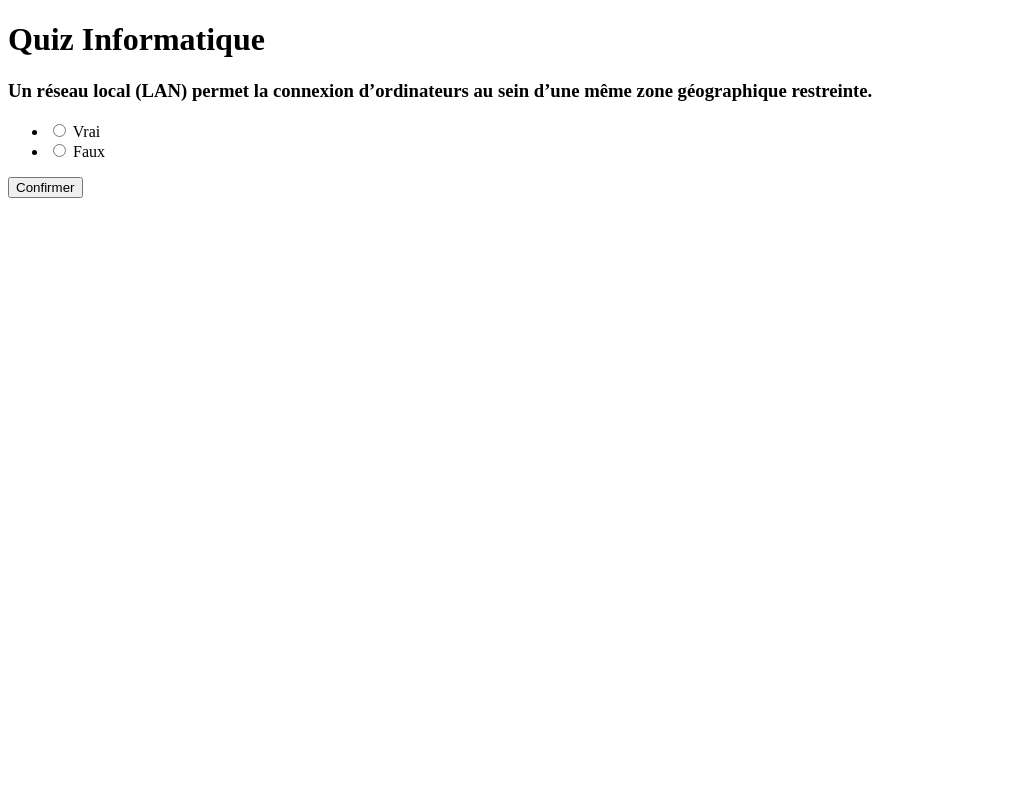
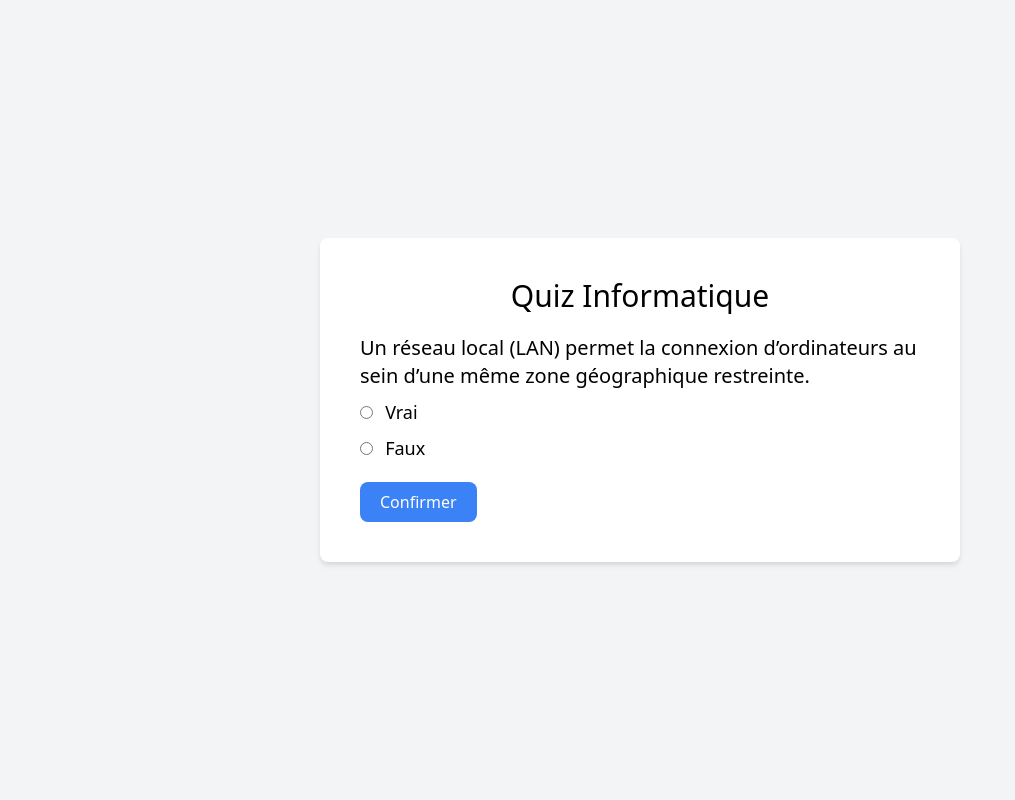
Before and after one commit to lefarmer01600/EPSI-on-jouait, a Flask app: page / in a window 1280 px wide. Shown: the whole page, without its empty margins (0-1015 px from the left). Run offline with Flask 3, Linux system fonts and the light colour scheme.

Commit message:
feat: css

```diff
--- a/app.py
+++ b/app.py
@@ -25,7 +25,6 @@ def submit():
     global answer
     if request.method == 'POST':
         user_answer = request.form.getlist('question')[0]
-        print(user_answer)
         if user_answer == answer:
             return render_template('answer.html', reponse="Bonne réponse")
         return render_template('answer.html',reponse="Mauvaise réponse")
--- a/templates/home.html
+++ b/templates/home.html
@@ -5,25 +5,28 @@
     <meta charset="UTF-8">
     <meta name="viewport" content="width=device-width, initial-scale=1.0">
     <title>Quiz Informatique</title>
+    <link href="https://cdn.jsdelivr.net/npm/tailwindcss@2.2.19/dist/tailwind.min.css" rel="stylesheet">
 </head>
 
-<body>
-    <h1>Quiz Informatique</h1>
+<body class="bg-gray-100 flex items-center justify-center h-screen">
+    <div class="bg-white p-10 rounded-lg shadow-md w-1/2">
+        <h1 class="text-3xl mb-5 text-center">Quiz Informatique</h1>
 
         <form action="/submit" method="post">
-        <div>
-            <h3>{{ question.question }}</h3>
+            <div class="mb-5">
+                <h3 class="text-xl mb-2">{{ question.question }}</h3>
                 <ul>
                     {% for key, option in question.options.items() %}
-                <li>
-                    <input type="radio" name="question" id="{{ key }}" value="{{ key }}">
-                    <label for="{{ key }}">{{ option }}</label>
+                    <li class="mb-2">
+                        <input type="radio" name="question" id="{{ key }}" value="{{ key }}" class="mr-2">
+                        <label for="{{ key }}" class="text-lg">{{ option }}</label>
                     </li>
                     {% endfor %}
                 </ul>
             </div>
-        <button type=" submit">Confirmer</button>
+            <button type="submit" class="bg-blue-500 text-white px-5 py-2 rounded-lg">Confirmer</button>
         </form>
+    </div>
 </body>
 
 </html>
```
Also changed, not shown: templates/answer.html (+11 -4 lines). Lines whose indentation alone changed are shown as unchanged.
